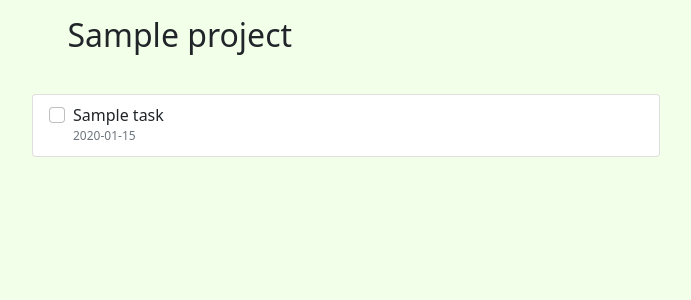
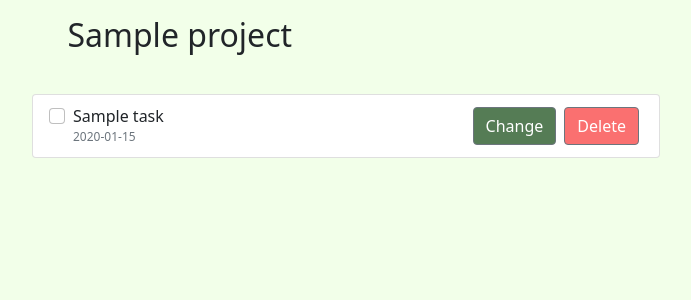
Before and after one commit to KyryloYefremov/TodoListWeb, a Flask app: page /projects/ in a window 1280 px wide. Shown: the part 153-453 px from the top of the page, without its empty margins (294-985 px from the left). Run offline with Flask 3, Linux system fonts and the light colour scheme; tables that the repository leaves empty hold one stand-in row (values such as "Sample post"); some libraries are stand-ins or nearby versions.

Commit message:
Add delete btn functionality

```diff
--- a/templates/index.html
+++ b/templates/index.html
@@ -50,7 +50,7 @@
 
               <div>
                 <a
-                  href="{{ url_for('delete_task') }}"
+                  href="{{ url_for('delete_task', task_id=task.id) }}"
                   class="btn btn-secondary m-1"
                   style="
                     --bs-btn-padding-x: 0.2rem;
--- a/templates/projects.html
+++ b/templates/projects.html
@@ -42,6 +42,35 @@
                       <div class="due-date"> {{ task.date }}</div>
                   </label>
               </div>
+              <div class="btn-group" role="group" aria-label="Button group">
+                <div>
+                  <a
+                    href="{{ url_for('edit_task', task_id=task.id) }}"
+                    class="btn btn-secondary m-1"
+                    style="
+                      --bs-btn-padding-x: 0.2rem;
+                      --bs-btn-padding-y: 0.2rem;
+                      background-color: #557c55;
+                    "
+                  >
+                    Change
+                  </a>
+                </div>
+
+                <div>
+                  <a
+                    href="{{ url_for('delete_task', task_id=task.id) }}"
+                    class="btn btn-secondary m-1"
+                    style="
+                      --bs-btn-padding-x: 0.2rem;
+                      --bs-btn-padding-y: 0.2rem;
+                      background-color: #fa7070;
+                    "
+                  >
+                    Delete
+                  </a>
+                </div>
+              </div>
             </li>
             {% endfor %}
 
```
